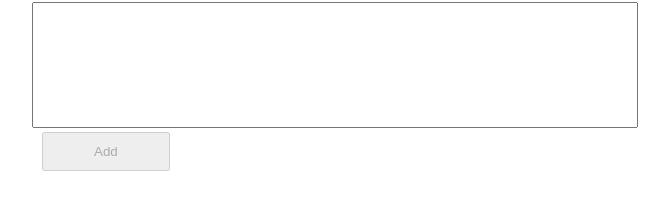
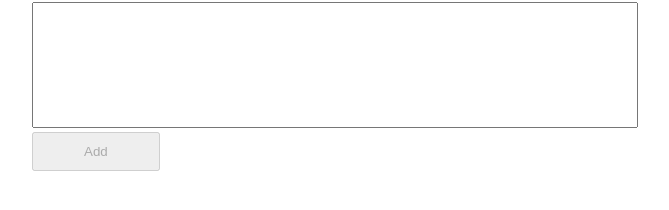
Before and after one commit to kiralybence/todo-react, a React (Create React App) app: page / in a window 1280 px wide. Shown: the part 102-312 px from the top of the page, without its empty margins (308-977 px from the left). Built offline with nearby package versions, Linux system fonts and the light colour scheme.

Commit message:
Changed CSS to modules

```diff
--- a/src/components/App/App.js
+++ b/src/components/App/App.js
@@ -1,13 +1,13 @@
-import './App.css';
+import styles from './App.module.css';
 import List from '../List/List';
 import NewListItemInput from '../NewListItemInput/NewListItemInput';
 
 function App() {
     return (
-        <div id="container">
-            <h1>TODO app</h1>
-            <hr />
-            <NewListItemInput className="new-list-item-input" />
+        <div className={styles.container}>
+            <h1 className={styles.h1}>TODO app</h1>
+            <hr className={styles.hr} />
+            <NewListItemInput className={styles['new-list-item-input']} />
             <List />
         </div>
     );
--- a/src/components/App/App.css
+++ b/src/components/App/App.module.css
@@ -1,15 +1,15 @@
-#container {
+.container {
     max-width: 600px;
     margin: 0 auto;
     padding: 0 20px;
 }
 
-h1 {
+.h1 {
     width: 100%;
     text-align: center;
 }
 
-hr {
+.hr {
     margin-bottom: 20px;
 }
 
--- a/src/components/List/List.js
+++ b/src/components/List/List.js
@@ -1,4 +1,4 @@
-import './List.css';
+import styles from './List.module.css';
 import ListItem from '../ListItem/ListItem';
 import { useSelector } from 'react-redux';
 import { selectItems } from './listSlice';
--- a/src/components/ListItem/ListItem.js
+++ b/src/components/ListItem/ListItem.js
@@ -1,4 +1,4 @@
-import './ListItem.css';
+import styles from './ListItem.module.css';
 import ListItemEditor from '../ListItemEditor/ListItemEditor';
 import { useDispatch } from 'react-redux';
 import { removeItem, toggleCompleted, toggleIsEditing } from '../List/listSlice';
@@ -11,17 +11,19 @@ function ListItem(props) {
             {!props.item.isEditing ? (
                 <div>
                     <span
-                        className={`item ${props.item.completed ? 'strikethrough' : ''}`}
+                        className={`${styles.item} ${props.item.completed ? styles.strikethrough : ''}`}
                         onClick={() => dispatch(toggleCompleted(props.item.id))}
                     >
                         {props.item.description}
                     </span>
 
                     <button
+                        className={styles.button}
                         onClick={() => dispatch(toggleIsEditing(props.item.id))}
                     >Edit</button>
 
                     <button
+                        className={styles.button}
                         onClick={() => dispatch(removeItem(props.item.id))}
                     >Remove</button>
                 </div>
--- a/src/components/ListItem/ListItem.css
+++ b/src/components/ListItem/ListItem.module.css
@@ -6,6 +6,6 @@
     cursor: pointer;
 }
 
-button {
+.button {
     margin-left: 10px;
 }
--- a/src/components/ListItemEditor/ListItemEditor.js
+++ b/src/components/ListItemEditor/ListItemEditor.js
@@ -1,4 +1,4 @@
-import './ListItemEditor.css';
+import styles from './ListItemEditor.module.css';
 import { useState } from 'react';
 import { useDispatch } from 'react-redux';
 import { toggleIsEditing, updateItem } from '../List/listSlice';
@@ -26,11 +26,13 @@ function ListItemEditor(props) {
             />
 
             <button
+                className={styles.button}
                 onClick={save}
                 disabled={!draft.trim().length}
             >Save</button>
 
             <button
+                className={styles.button}
                 onClick={cancel}
             >Cancel</button>
         </div>
--- a/src/components/ListItemEditor/ListItemEditor.css
+++ b/src/components/ListItemEditor/ListItemEditor.module.css
@@ -1,3 +1,3 @@
-button {
+.button {
     margin-left: 10px;
 }
--- a/src/components/NewListItemInput/NewListItemInput.js
+++ b/src/components/NewListItemInput/NewListItemInput.js
@@ -1,4 +1,4 @@
-import './NewListItemInput.css';
+import styles from './NewListItemInput.module.css';
 import { useState } from 'react';
 import { useDispatch } from 'react-redux';
 import { addItem } from '../List/listSlice';
@@ -15,6 +15,7 @@ function NewListItemInput() {
     return (
         <div>
             <textarea
+                className={styles.textarea}
                 rows="8"
                 onChange={e => setDraft(e.target.value)}
                 value={draft}
@@ -23,6 +24,7 @@ function NewListItemInput() {
             <br />
 
             <button
+                className={styles.button}
                 onClick={submit}
                 disabled={!draft.trim().length}
             >Add</button>
--- a/src/components/NewListItemInput/NewListItemInput.css
+++ b/src/components/NewListItemInput/NewListItemInput.module.css
@@ -1,8 +1,8 @@
-textarea {
+.textarea {
     width: 100%;
     resize: none;
 }
 
-button {
+.button {
     padding: 10px 50px;
 }
```
Also changed, not shown: src/components/List/List.css (deleted), src/components/List/List.module.css (added).
